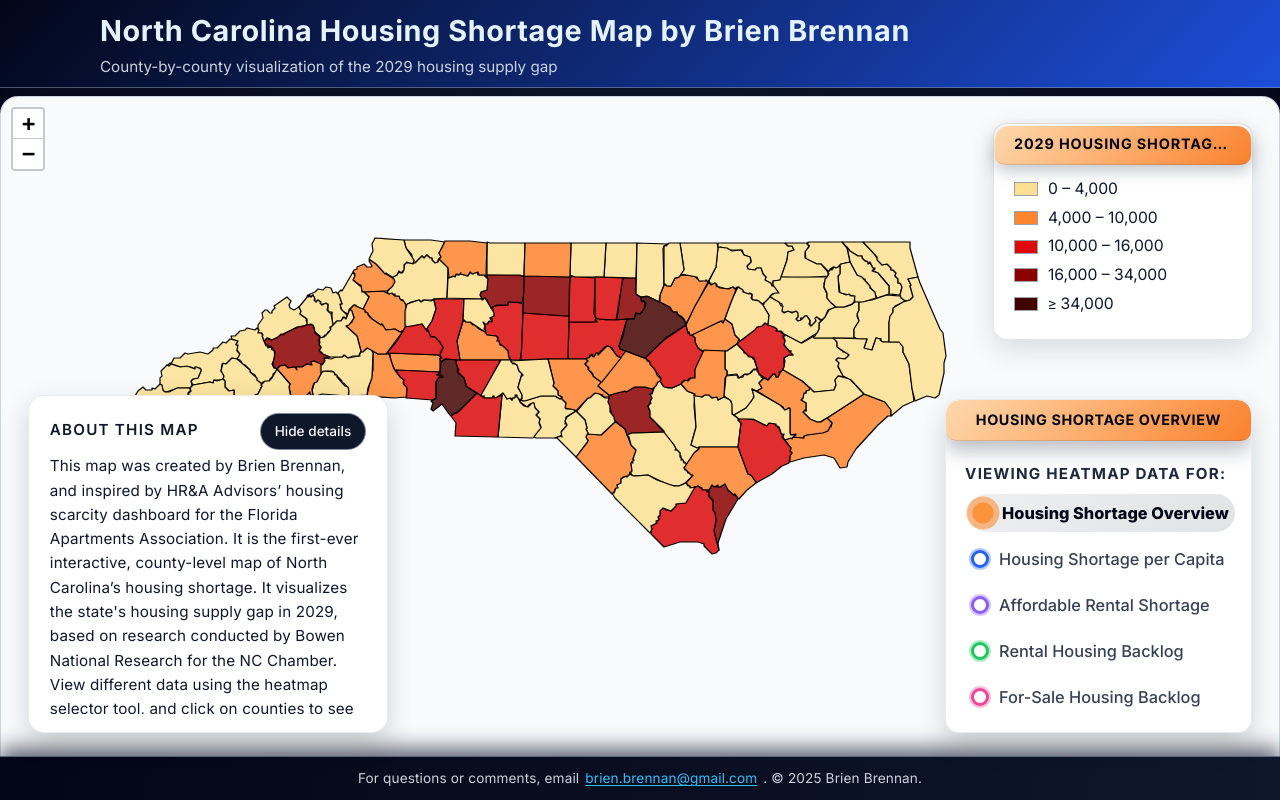
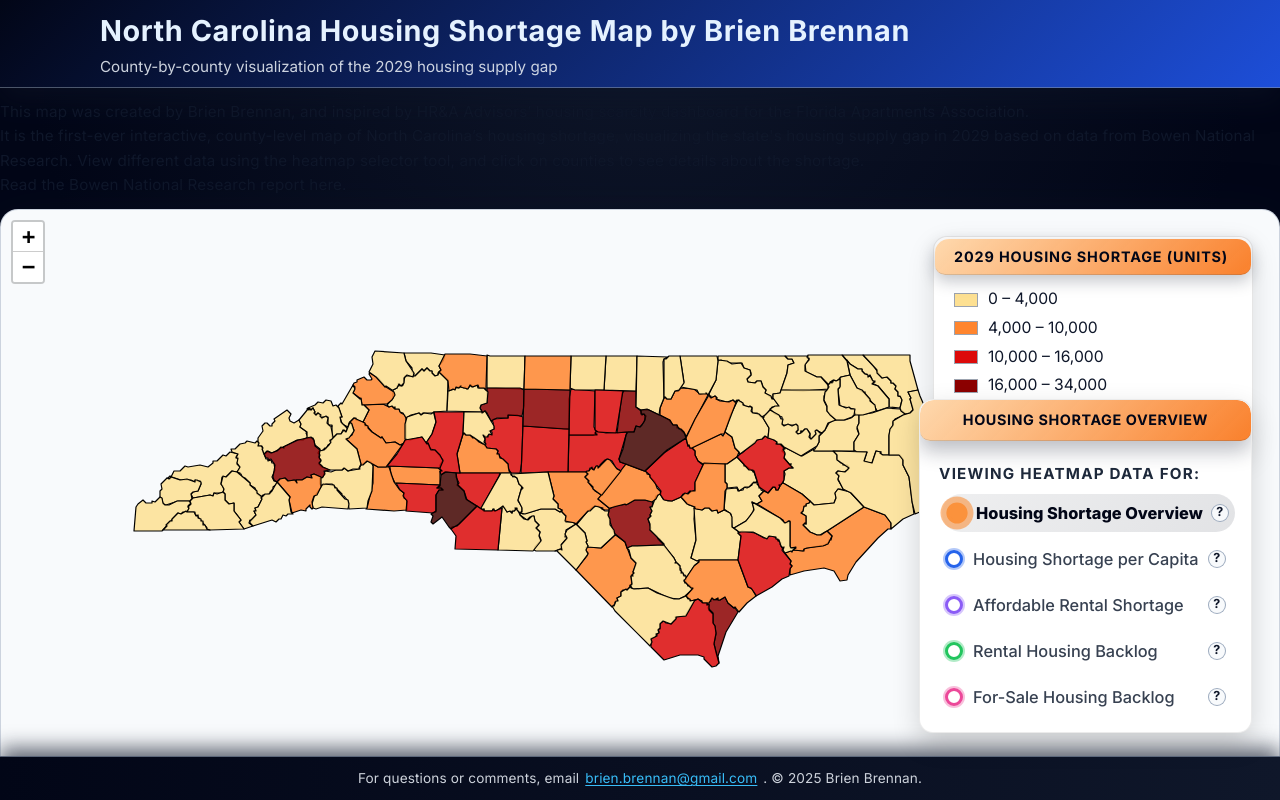
Before and after one commit to Brennan919/nc-housing-map, a Next.js app: page / in a window 1280 px wide. Built offline with nearby package versions, Linux system fonts and the light colour scheme.

Commit message:
Added tooltips to lens card and adjusted legend width and wrapping

```diff
--- a/app/NcMap.js
+++ b/app/NcMap.js
@@ -71,6 +71,19 @@ const LENS_CONFIG = {
   },
 };
 
+// Friendly explanations for each lens, used in hover tooltips
+const LENS_HELP_TEXT = {
+  overview:
+    "Shows how many total homes are missing in each county by 2029, combining both rental and for-sale units.",
+  per_capita:
+    "Shows how many homes are missing for every 1,000 people expected to live in the county in 2029.",
+  affordable_rental:
+    "Shows what share of the rental shortage is for lower-income renters (households making about half the area’s median income or less).",
+  rental_backlog:
+    "Compares the number of missing rental homes to the total number of rentals today. Higher values mean a bigger rental shortage relative to the current rental stock.",
+  forsale_backlog:
+    "Compares the number of missing for-sale homes to the total number of owned homes today. Higher values mean a bigger for-sale shortage relative to the current ownership stock.",
+};
 
 
 const LENS_ORDER = [
@@ -558,9 +571,7 @@ function LensSelector({ activeLensId, setActiveLensId }) {
               <button
   key={id}
   type="button"
-                className={`lens-option${
-                  isActive ? " lens-option-active" : ""
-                }`}
+  className={`lens-option${isActive ? " lens-option-active" : ""}`}
   onClick={() => setActiveLensId(id)}
 >
   <span
@@ -569,8 +580,20 @@ function LensSelector({ activeLensId, setActiveLensId }) {
     }`}
     aria-hidden="true"
   />
+  <span className="lens-option-main">
     <span className="lens-option-label">{cfg.shortLabel}</span>
+    <span
+      className="lens-help-icon"
+      aria-label={`More info about ${cfg.shortLabel}`}
+    >
+      ?
+      <span className="lens-help-tooltip">
+        {LENS_HELP_TEXT[id]}
+      </span>
+    </span>
+  </span>
 </button>
+
             );
           })}
         </div>
--- a/app/globals.css
+++ b/app/globals.css
@@ -214,7 +214,7 @@ body {
 /* The body text area that will collapse/expand */
 .about-panel-body {
   overflow: hidden;
-  max-height: 260px;
+  max-height: 600px;
   transition:
     max-height 0.24s ease,
     opacity 0.22s ease,
@@ -368,8 +368,8 @@ body {
   bottom: 4.2rem; /* puts it visually above NC map but below the header */
   z-index: 1000; /* higher than Leaflet so it never hides behind tiles */
 
-  min-width: 280px;
-  max-width: 360px;
+  min-width: 320px;
+  max-width: 380px;
   background: #ffffff;
   border-radius: 18px;
   padding: 1.1rem 1.4rem;
@@ -536,6 +536,75 @@ body {
     color 0.18s ease,
     background-color 0.18s ease,
     transform 0.16s ease;
+}
+
+/* Wraps label + question mark icon */
+.lens-option-main {
+  display: flex;
+  align-items: center;
+  justify-content: space-between;
+  flex: 1;
+  gap: 0.5rem;
+}
+
+/* Question mark icon with tooltip */
+.lens-help-icon {
+  position: relative;
+  display: inline-flex;
+  align-items: center;
+  justify-content: center;
+
+  width: 18px;
+  height: 18px;
+  border-radius: 999px;
+  border: 1px solid rgba(148, 163, 184, 0.9);
+  font-size: 0.78rem;
+  font-weight: 700;
+  color: #0f172a;
+  background: rgba(248, 250, 252, 0.95);
+
+  cursor: default;
+}
+
+/* Tooltip bubble */
+.lens-help-tooltip {
+  position: absolute;
+  left: 50%;
+  bottom: 130%;
+  transform: translateX(-50%);
+  z-index: 2000;
+
+  min-width: 220px;
+  max-width: 260px;
+  padding: 8px 10px;
+  border-radius: 8px;
+  background: #0f172a;
+  color: #f9fafb;
+  font-size: 0.78rem;
+  line-height: 1.4;
+  box-shadow: 0 10px 25px rgba(15, 23, 42, 0.45);
+
+  opacity: 0;
+  pointer-events: none;
+  transition: opacity 0.18s ease, transform 0.18s ease;
+}
+
+/* Tooltip arrow */
+.lens-help-tooltip::after {
+  content: "";
+  position: absolute;
+  top: 100%;
+  left: 50%;
+  transform: translateX(-50%);
+  border-width: 6px;
+  border-style: solid;
+  border-color: #0f172a transparent transparent transparent;
+}
+
+/* Show tooltip on hover */
+.lens-help-icon:hover .lens-help-tooltip {
+  opacity: 1;
+  transform: translateX(-50%) translateY(-2px);
 }
 
 /* Hover: subtle slide and pill background */
@@ -834,112 +903,93 @@ body {
   line-height: 1.45 !important;
   color: #0f172a !important;
 
-  /* Compact max width for aesthetics */
-  max-width: 260px !important;
+  /* Match lens card width */
+  min-width: 320px !important;
+  max-width: 380px !important;
 }
 
-/* Title inside legend */
-.legend-title {
-  font-size: 1.05rem !important;
-  font-weight: 650 !important;
-  color: #1e293b !important;
-  margin-bottom: 0.65rem !important;
-  letter-spacing: 0.01em !important;
+/* Legend header now wraps nicely onto two lines */
+.legend-header {
+  margin: -1rem -1.2rem 0.8rem !important;
+  padding: 0.55rem 1.2rem !important;
+
+  border-radius: 14px 14px 10px 10px !important;
+  background: rgba(229, 231, 235, 0.96) !important;
+  backdrop-filter: blur(14px) !important;
+
+  border-bottom: 1px solid rgba(15, 23, 42, 0.16) !important;
+  box-shadow: 0 6px 16px rgba(15, 23, 42, 0.25) !important;
 }
 
-/* Legend rows */
-.legend-row {
-  display: flex !important;
-  align-items: center !important;
-  margin-bottom: 0.55rem !important;
+/* Legend heading text (metric) */
+.legend-header-title {
+  font-size: 0.9rem !important;
+  font-weight: 650 !important;
+  letter-spacing: 0.06em !important;
+  text-transform: uppercase !important;
+  color: #020617 !important;
+
+  white-space: normal !important;
+  overflow: visible !important;
+  text-overflow: unset !important;
+
+  line-height: 1.25 !important;
 }
 
-/* The colored box */
-.legend-color {
-  width: 20px !important;
-  height: 16px !important;
-  border-radius: 4px !important;
-  margin-right: 10px !important;
-  border: 1px solid rgba(0,0,0,0.15) !important;
-}
-
-/* Labels for each bucket */
-.legend-label {
-  font-size: 0.94rem !important;
-  font-weight: 500 !important;
-  color: #334155 !important;
-}
-
-body {
-  -webkit-font-smoothing: antialiased;
-  -moz-osx-font-smoothing: grayscale;
-}
-
-/* =============================
-   LEGEND HEADER BAR (MATCH LENS CARD)
-   ============================= */
-
-.legend-header {
-  margin: -1rem -1.2rem 0.8rem;  /* extend to legend edges */
-  padding: 0.55rem 1.2rem;
-
-  border-radius: 14px 14px 10px 10px;
-  background: rgba(229, 231, 235, 0.96); /* default */
-  backdrop-filter: blur(14px);
-
-  border-bottom: 1px solid rgba(15, 23, 42, 0.16);
-  box-shadow: 0 6px 16px rgba(15, 23, 42, 0.25);
-}
-
-/* Metric heading text inside the legend header */
-.legend-header-title {
-  font-size: 0.9rem;
-  font-weight: 650;
-  letter-spacing: 0.06em;
-  text-transform: uppercase;
-  color: #020617;
-  white-space: nowrap;        /* single line */
-  overflow: hidden;
-  text-overflow: ellipsis;
-}
-
-/* Per-lens gradients (align with lens card colors) */
+/* Per-lens gradient backgrounds */
 .legend-header-overview {
-  background: linear-gradient(
-    135deg,
-    rgba(254, 215, 170, 0.96),
-    rgba(249, 115, 22, 0.9)
-  );
+  background: linear-gradient(135deg, rgba(254,215,170,0.96), rgba(249,115,22,0.9)) !important;
 }
 
 .legend-header-per_capita {
-  background: linear-gradient(
-    135deg,
-    rgba(191, 219, 254, 0.96),
-    rgba(37, 99, 235, 0.9)
-  );
+  background: linear-gradient(135deg, rgba(191,219,254,0.96), rgba(37,99,235,0.9)) !important;
 }
 
 .legend-header-affordable_rental {
-  background: linear-gradient(
-    135deg,
-    rgba(221, 214, 254, 0.96),
-    rgba(139, 92, 246, 0.9)
-  );
+  background: linear-gradient(135deg, rgba(221,214,254,0.96), rgba(139,92,246,0.9)) !important;
 }
 
 .legend-header-rental_backlog {
-  background: linear-gradient(
-    135deg,
-    rgba(187, 247, 208, 0.96),
-    rgba(34, 197, 94, 0.9)
-  );
+  background: linear-gradient(135deg, rgba(187,247,208,0.96), rgba(34,197,94,0.9)) !important;
 }
 
 .legend-header-forsale_backlog {
-  background: linear-gradient(
-    135deg,
-    rgba(251, 207, 232, 0.96),
-    rgba(236, 72, 153, 0.9)
-  );
+  background: linear-gradient(135deg, rgba(251,207,232,0.96), rgba(236,72,153,0.9)) !important;
 }
+
+
+/* ==================================
+   COUNTY POPUPS – SMOOTHER LOOK
+   ================================== */
+
+.leaflet-popup-content-wrapper.custom-popup {
+  border-radius: 14px;
+  background: #ffffff;
+  box-shadow: 0 16px 40px rgba(15, 23, 42, 0.4);
+  border: 1px solid rgba(148, 163, 184, 0.6);
+}
+
+.leaflet-popup-tip.custom-popup {
+  background: #ffffff;
+  border: 1px solid rgba(148, 163, 184, 0.6);
+}
+
+.leaflet-popup-content {
+  margin: 10px 14px;
+  font-family: "Inter", "Segoe UI", system-ui, -apple-system, sans-serif;
+  font-size: 0.92rem;
+  line-height: 1.5;
+  color: #0f172a;
+}
+
+/* Optional: headings inside popup content, if you use <strong> or <h4> */
+.custom-popup h4 {
+  margin: 0 0 4px;
+  font-size: 0.98rem;
+  font-weight: 650;
+  color: #111827;
+}
+
+.custom-popup p {
+  margin: 2px 0;
+}
--- a/app/page.js
+++ b/app/page.js
@@ -28,18 +28,6 @@ export default function Home() {
       {/* Main content: about panel + map */}
       {/* Main content: about panel + map */}
 <main className="main-content">
-  <section className="about-panel" aria-label="About this map">
-    <div className="about-panel-header-row">
-      <h2 className="about-title">About this map</h2>
-      <button
-        type="button"
-        className="about-toggle"
-        onClick={() => setShowAbout((prev) => !prev)}
-      >
-        {showAbout ? "Hide details" : "Show details"}
-      </button>
-    </div>
-
     <div
     className={
       "about-panel-body" +
@@ -49,15 +37,29 @@ export default function Home() {
     <p className="about-text">
       This map was created by Brien Brennan, and inspired by HR&amp;A
       Advisors&rsquo; housing scarcity dashboard for the Florida
-        Apartments Association. It is the first-ever interactive,
-        county-level map of North Carolina&rsquo;s housing shortage. It
-        visualizes the state&apos;s housing supply gap in 2029, based on
-        research conducted by Bowen National Research for the NC Chamber.
-        View different data using the heatmap selector tool, and click on
-        counties to see details about the shortage.
+      Apartments Association.
+    </p>
+
+    <p className="about-text">
+      It is the first-ever interactive, county-level map of
+      North Carolina&rsquo;s housing shortage, visualizing the state&apos;s
+      housing supply gap in 2029 based on data from Bowen National
+      Research. View different data using the heatmap selector tool, and
+      click on counties to see details about the shortage.
+    </p>
+
+    <p className="about-text">
+      Read the Bowen National Research report{" "}
+      <a
+        href="https://ncchamber.com/foundation/nc-housing-analysis/"
+        target="_blank"
+        rel="noopener noreferrer"
+      >
+        here
+      </a>
+      .
     </p>
   </div>
-  </section>
 
   <section className="page-map-wrapper">
     <NcMap />
```
Lines whose indentation alone changed are shown as unchanged.
